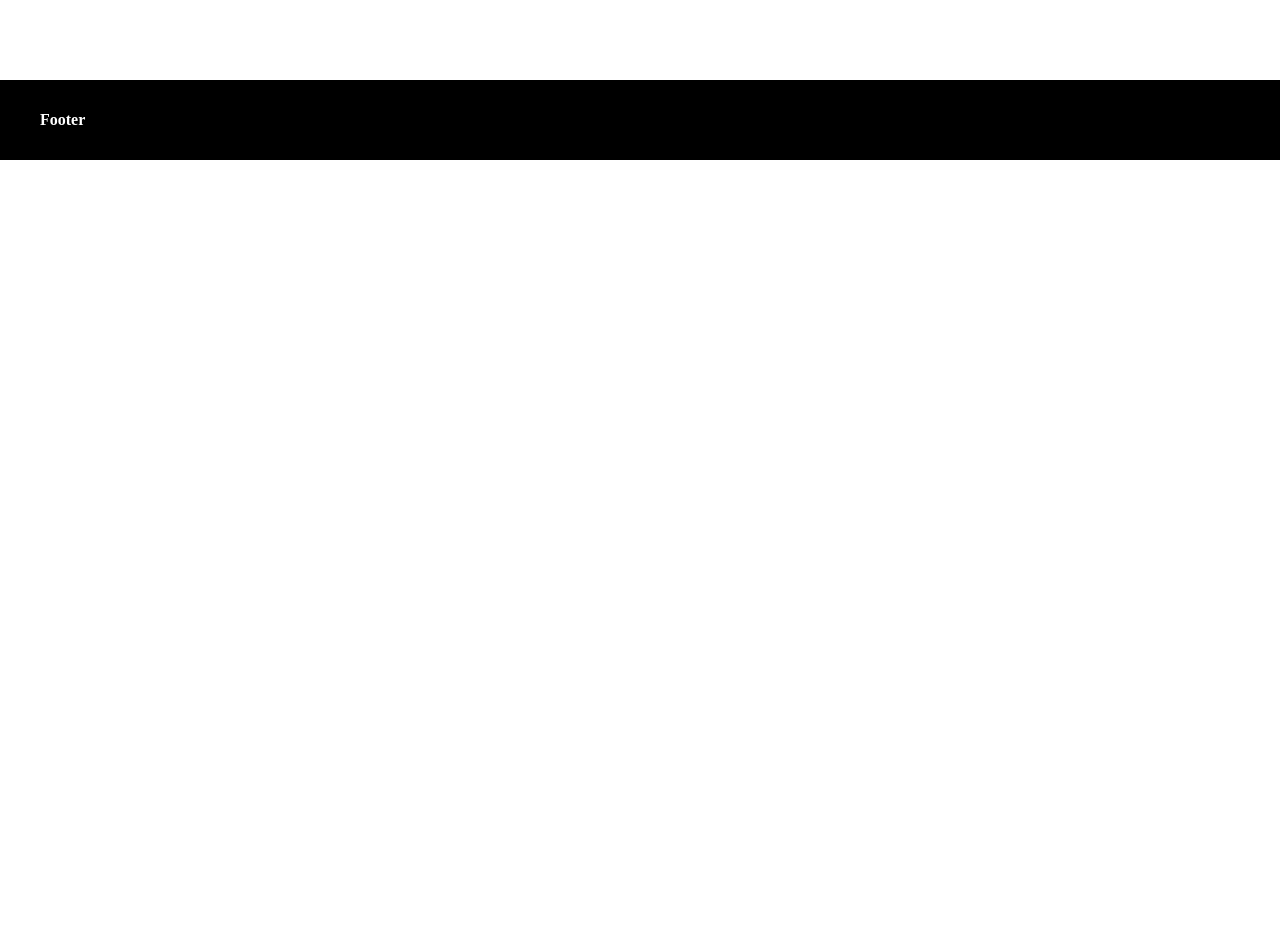
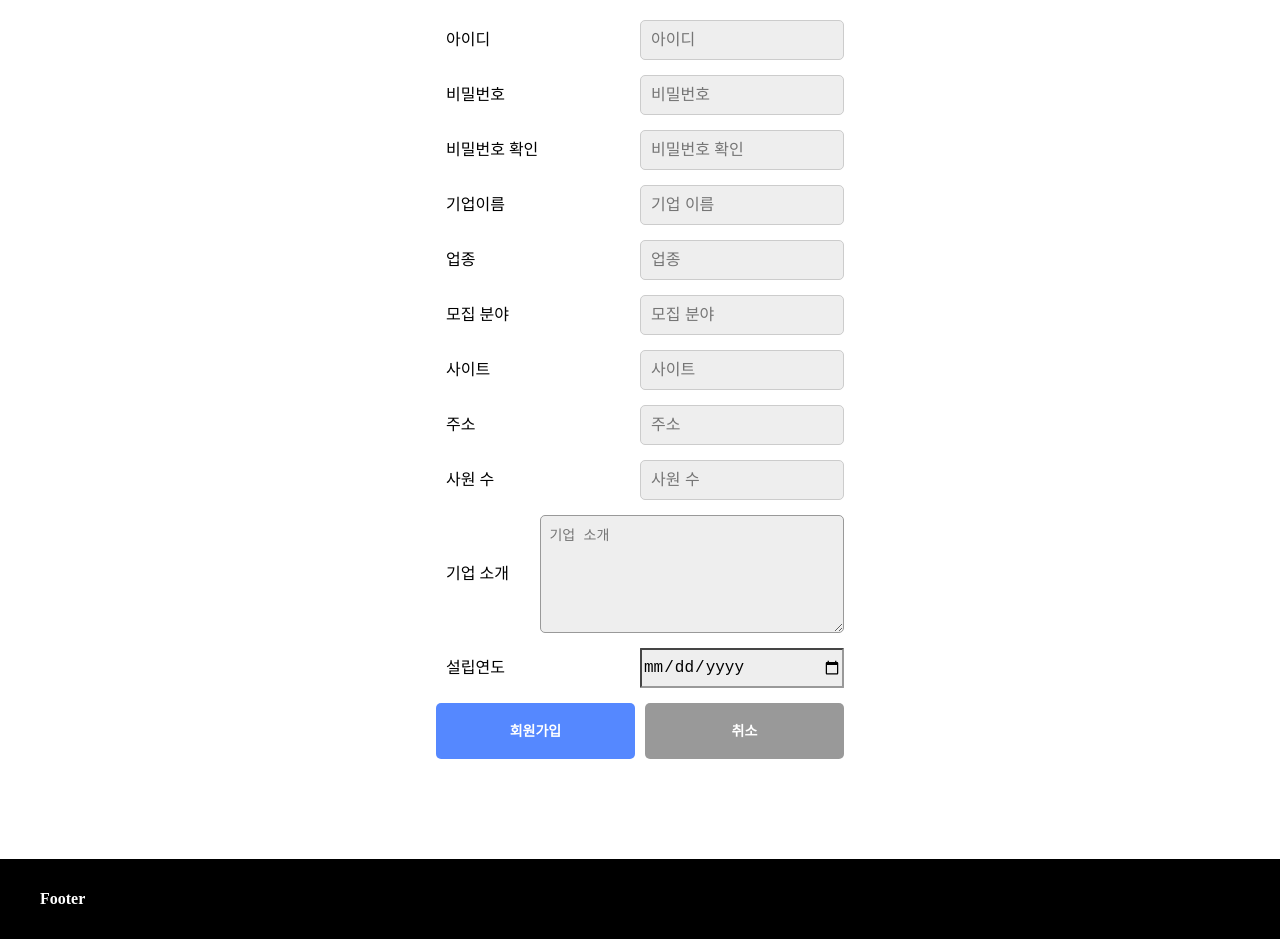
Before and after one commit to ChuminChu/contactSite, a Next.js app in the folder frontend/: page /companySignup in a window 1280 px wide. Shown: the part 240-1179 px from the top of the page. Before the commit the page ends 800 px from the top, so only its background shows below. Built offline with nearby package versions, Linux system fonts and the light colour scheme.

Commit message:
feat: 기업 회원가입 폼 제작

```diff
--- /dev/null
+++ b/frontend/src/app/companySignup/companyForm.css
@@ -0,0 +1,68 @@
+.formContainer {
+        display: flex;
+        justify-content: center;
+        align-items: center;
+        flex-direction: column;
+        width: 100%;
+}
+
+.form {
+        width: 35%;
+        padding: 20px;
+        border-radius: 10px;
+        justify-content: center;
+}
+
+.formGroup {
+        display: flex;
+        justify-content: space-between;
+        margin-bottom: 15px;
+}
+.formTitle{
+        width: 20%;
+}
+
+
+.input{
+        background: #EEEEEE;
+        border-color:  #999999;
+        border-radius: 1px;
+        width: 50% !important;
+}
+.textarea {
+        width: 70%;
+        padding: 8px;
+        background: #EEEEEE;
+        border: 1px solid #999999;
+        border-radius: 5px;
+        font-size: 14px; /* 글자 크기 줄이기 */
+}
+
+.textarea {
+        height: 100px; /* 텍스트 입력 칸 크기 조정 */
+}
+
+.buttonGroup {
+        display: flex;
+        justify-content: center;
+        gap: 10px;
+}
+
+.submitButton,
+.cancelButton {
+        width: 100%;
+        padding: 8px;
+        border: none;
+        border-radius: 5px;
+        font-size: 14px;
+}
+
+.submitButton {
+        background-color: #5588FF;
+        color: white;
+}
+
+.cancelButton {
+        background-color: #999999;
+        color: white;
+}
--- a/frontend/src/app/companySignup/page.tsx
+++ b/frontend/src/app/companySignup/page.tsx
@@ -1,8 +1,164 @@
+// "use client"
+import "./companyForm.css";
 
-export default function companySignupPage() {
+export default function companySignupFrom() {
+  async function createCompany(formData: FormData) {
+    "use server";
+
+    const rawFormData = {
+      userId: formData.get("userId"),
+      password: formData.get("password"),
+      passwordCheck: formData.get("passwordCheck"),
+      companyName: formData.get("companyName"),
+      businessType: formData.get("businessType"),
+      field: formData.get("field"),
+      website: formData.get("website"),
+      address: formData.get("address"),
+      employeeCount: formData.get("employeeCount"),
+      introduction: formData.get("introduction"),
+      established: formData.get("established"),
+    };
+
+    console.log({ ...rawFormData });
+  }
+
   return (
-      <div className="container">
-        <header><h3>개발자 회원가입</h3></header>
+    <div className="container signup">
+      <header>
+        <h3>기업 회원가입</h3>
+      </header>
+      <div className="formContainer">
+        <form action={createCompany} className="form">
+          <div className="formGroup">
+            <label htmlFor="password">아이디</label>
+            <input
+              type="text"
+              name="userId"
+              required
+              placeholder="아이디"
+              className="input"
+            />
+          </div>
+
+          <div className={"formGroup"}>
+            <label htmlFor="password">비밀번호</label>
+            <input
+              type="password"
+              name="password"
+              required
+              placeholder="비밀번호"
+              className="input"
+            />
+          </div>
+
+          <div className="formGroup">
+            <label htmlFor="passwordCheck">비밀번호 확인</label>
+            <input
+              type="password"
+              name="passwordCheck"
+              required
+              placeholder="비밀번호 확인"
+              className="input"
+            />
+          </div>
+
+          <div className="formGroup">
+            <label htmlFor="companyName">기업이름</label>
+            <input
+              type="text"
+              name="companyName"
+              required
+              placeholder="기업 이름"
+              className="input"
+            />
+          </div>
+
+          <div className="formGroup">
+            <label htmlFor="businessType">업종</label>
+            <input
+              type="text"
+              name="businessType"
+              required
+              placeholder="업종"
+              className="input"
+            />
+          </div>
+
+          <div className="formGroup">
+            <label htmlFor="field">모집 분야</label>
+            <input
+              type="text"
+              name="field"
+              required
+              placeholder="모집 분야"
+              className="input"
+            />
+          </div>
+
+          <div className="formGroup">
+            <label htmlFor="website">사이트</label>
+            <input
+              type="url"
+              name="website"
+              required
+              placeholder="사이트"
+              className="input"
+            />
+          </div>
+
+          <div className="formGroup">
+            <label htmlFor="address">주소</label>
+            <input
+              type="text"
+              name="address"
+              required
+              placeholder="주소"
+              className="input"
+            />
+          </div>
+
+          <div className="formGroup">
+            <label htmlFor="employeeCount">사원 수</label>
+            <input
+              type="text"
+              name="employeeCount"
+              required
+              placeholder="사원 수"
+              className="input"
+            />
+          </div>
+
+          <div className="formGroup">
+            <label htmlFor="introduction">기업 소개</label>
+            <textarea
+              name="introduction"
+              required
+              placeholder="기업 소개"
+              className="textarea"
+            ></textarea>
+          </div>
+
+          <div className="formGroup">
+            <label htmlFor="established">설립연도</label>
+            <input
+              type="date"
+              name="established"
+              required
+              placeholder="설립연도"
+              className="input"
+            />
+          </div>
+
+          <div className="buttonGroup">
+            <button type="submit" className="submitButton">
+              회원가입
+            </button>
+            <button type="button" className="cancelButton">
+              취소
+            </button>
+          </div>
+        </form>
       </div>
+    </div>
   );
 }
```
Also changed, not shown: frontend/package.json (+7 -3 lines), 1 other file (tests, documents, lock files or other folders).
